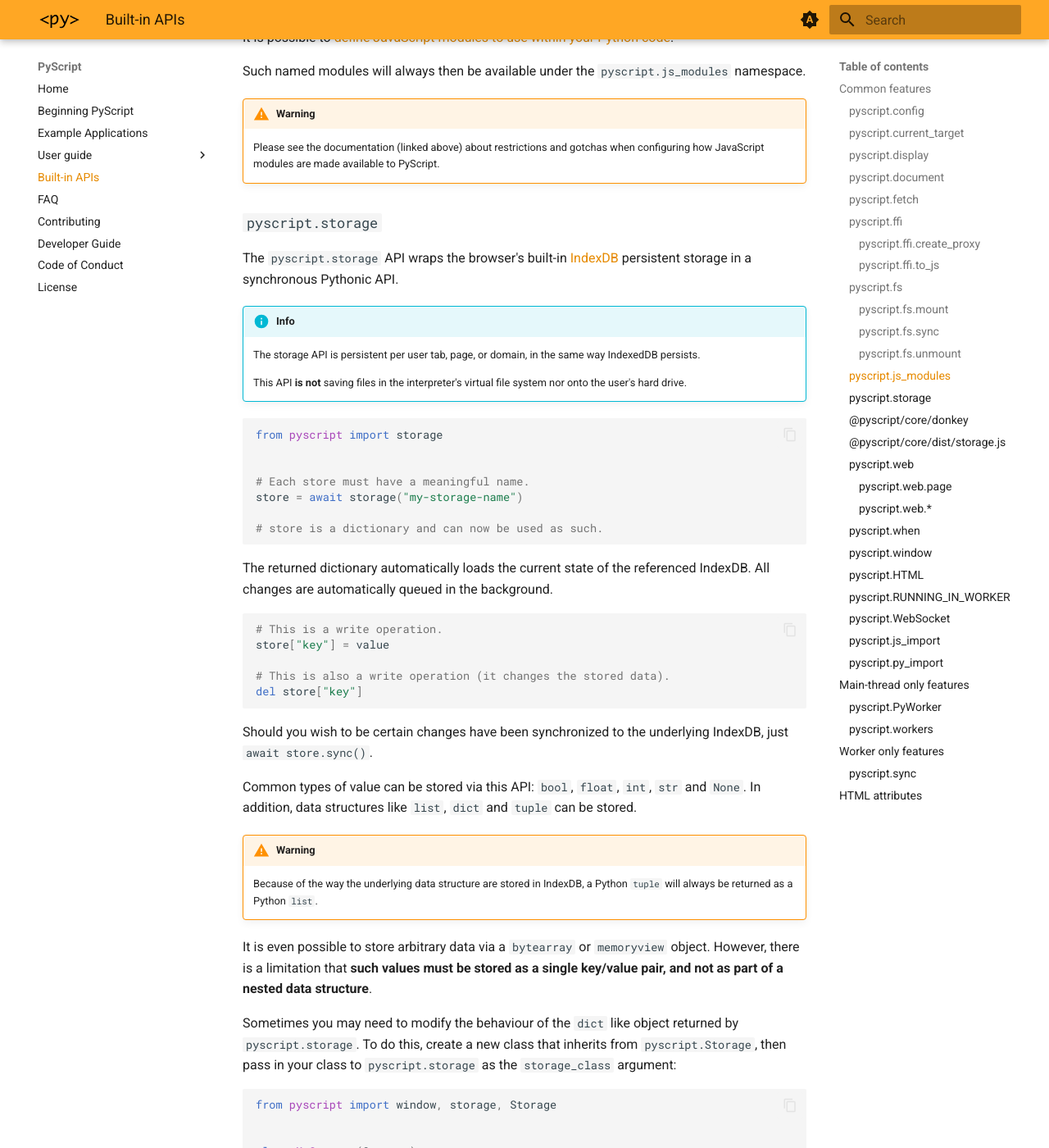
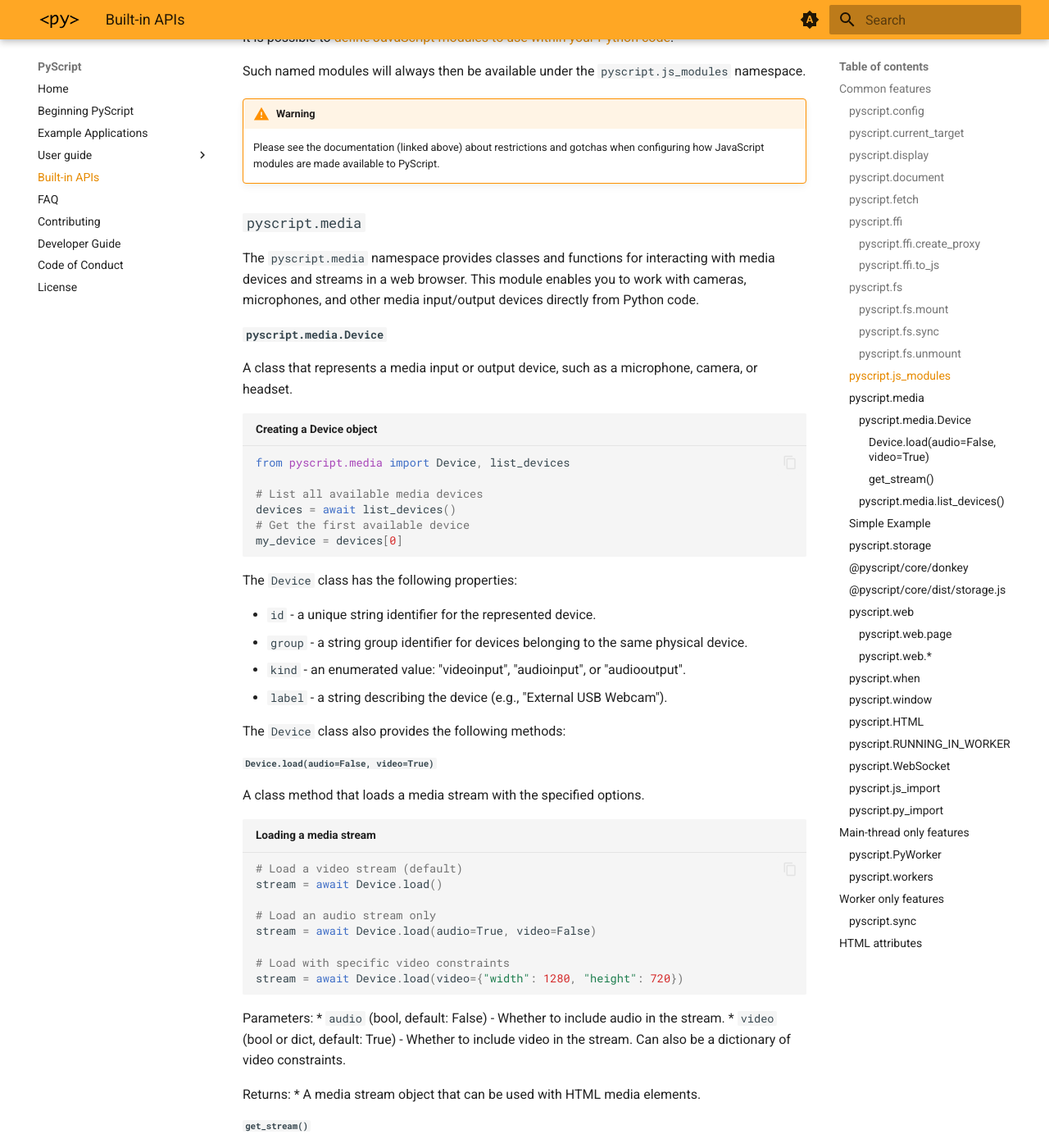
Before and after one commit to pyscript/docs, an MkDocs documentation site: the page built from docs/api.md, in a window 1280 px wide and 1400 px high, scrolled down 8269 px. Shown: the whole window at 82% size. Built offline with MkDocs 1.6.1 and Material for MkDocs 9.7.7, drawn with Linux system fonts in a browser that asks for light colours; the version menu is left out; some of the changed text lies outside the part shown.

Commit message:
Add docs for the media API

````diff
--- a/docs/api.md
+++ b/docs/api.md
@@ -422,6 +422,119 @@ Such named modules will always then be available under the
 
     Please see the documentation (linked above) about restrictions and gotchas
     when configuring how JavaScript modules are made available to PyScript.
+
+### `pyscript.media`
+
+The `pyscript.media` namespace provides classes and functions for interacting
+with media devices and streams in a web browser. This module enables you to work
+with cameras, microphones, and other media input/output devices directly from
+Python code.
+
+#### `pyscript.media.Device`
+
+A class that represents a media input or output device, such as a microphone,
+camera, or headset.
+
+```python title="Creating a Device object"
+from pyscript.media import Device, list_devices
+
+# List all available media devices
+devices = await list_devices()
+# Get the first available device
+my_device = devices[0]
+```
+
+The `Device` class has the following properties:
+
+* `id` - a unique string identifier for the represented device.
+* `group` - a string group identifier for devices belonging to the same physical device.
+* `kind` - an enumerated value: "videoinput", "audioinput", or "audiooutput".
+* `label` - a string describing the device (e.g., "External USB Webcam").
+
+The `Device` class also provides the following methods:
+
+##### `Device.load(audio=False, video=True)`
+
+A class method that loads a media stream with the specified options.
+
+```python title="Loading a media stream"
+# Load a video stream (default)
+stream = await Device.load()
+
+# Load an audio stream only
+stream = await Device.load(audio=True, video=False)
+
+# Load with specific video constraints
+stream = await Device.load(video={"width": 1280, "height": 720})
+```
+
+Parameters:
+* `audio` (bool, default: False) - Whether to include audio in the stream.
+* `video` (bool or dict, default: True) - Whether to include video in the
+  stream. Can also be a dictionary of video constraints.
+
+Returns:
+* A media stream object that can be used with HTML media elements.
+
+##### `get_stream()`
+
+An instance method that gets a media stream from this specific device.
+
+```python title="Getting a stream from a specific device"
+# Find a video input device
+video_devices = [d for d in devices if d.kind == "videoinput"]
+if video_devices:
+    # Get a stream from the first video device
+    stream = await video_devices[0].get_stream()
+```
+
+Returns:
+* A media stream object from the specific device.
+
+#### `pyscript.media.list_devices()`
+
+An async function that returns a list of all currently available media input and
+output devices.
+
+```python title="Listing all media devices"
+from pyscript.media import list_devices
+
+devices = await list_devices()
+for device in devices:
+    print(f"Device: {device.label}, Kind: {device.kind}")
+```
+
+Returns:
+* A list of `Device` objects representing the available media devices.
+
+!!! Note
+
+    The returned list will omit any devices that are blocked by the document
+    Permission Policy or for which the user has not granted permission.
+
+### Simple Example
+
+```python title="Basic camera access"
+from pyscript import document
+from pyscript.media import Device
+
+async def init_camera():
+    # Get a video stream
+    stream = await Device.load(video=True)
+
+    # Set the stream as the source for a video element
+    video_el = document.getElementById("camera")
+    video_el.srcObject = stream
+
+# Initialize the camera
+init_camera()
+```
+
+!!! warning
+
+    Using media devices requires appropriate permissions from the user.
+    Browsers will typically show a permission dialog when `list_devices()` or
+    `Device.load()` is called.
 
 ### `pyscript.storage`
 
````
Also changed, not shown: docs/user-guide/media.md (added, +372 -0 lines).
